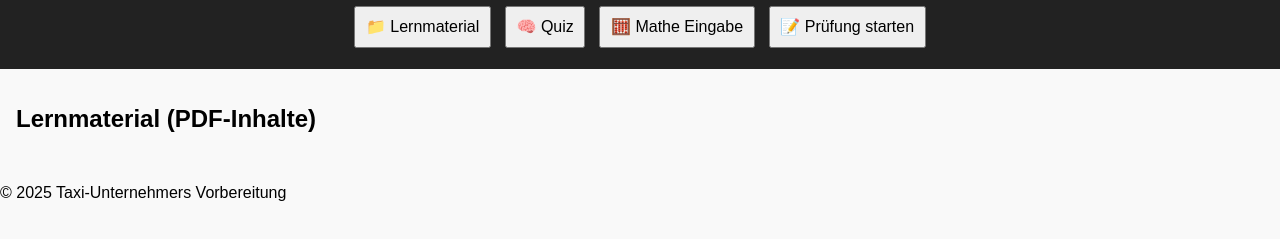
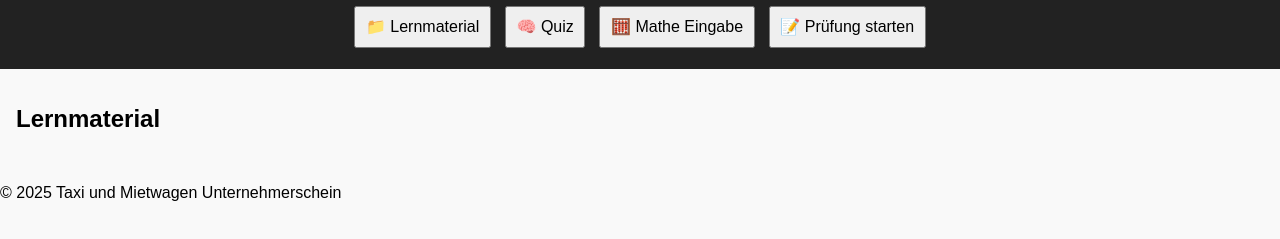
Before and after one commit to naeemjajja-786/taxi-fachkunde, a plain HTML site: page index.html in a window 1280 px wide. Shown: the part 95-334 px from the top of the page. Drawn offline with Linux system fonts and the light colour scheme; a script that the page names is missing.

Commit message:
index.html

```diff
--- a/index.html
+++ b/index.html
@@ -20,7 +20,7 @@
   </header>
   <main>
     <section id="pdf" class="section">
-      <h2>Lernmaterial (PDF-Inhalte)</h2>
+      <h2>Lernmaterial </h2>
     </section>
     <section id="quiz" class="section hidden">
       <h2>Quiz</h2>
@@ -34,7 +34,7 @@
     </section>
   </main>
   <footer>
-    <p>© 2025 Taxi-Unternehmers Vorbereitung</p>
+    <p>© 2025 Taxi und Mietwagen Unternehmerschein</p>
   </footer>
   <script src="script.js"></script>
 </body>
```
